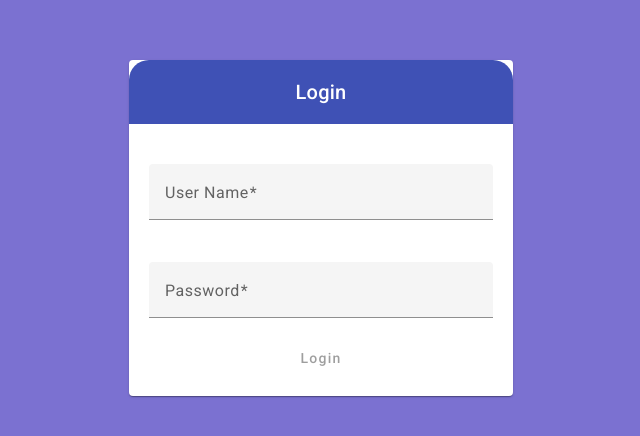
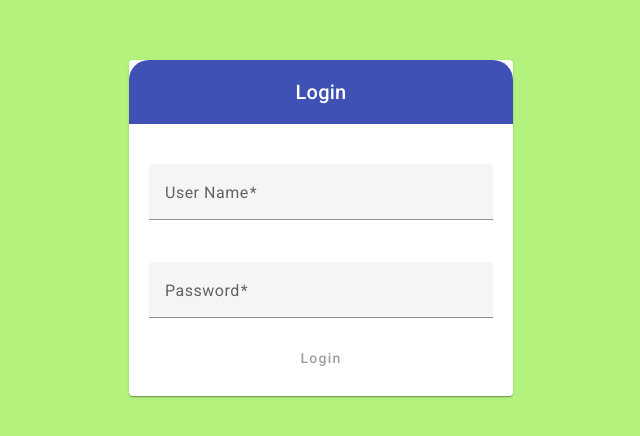
Before and after one commit to SingireddyBharath/SSDashboard, an Angular app: page /login in a window 1280 px wide. Shown: the part 172-608 px from the top of the page, without its empty margins (319-959 px from the left). Built offline with nearby package versions, Linux system fonts and the light colour scheme.

Commit message:
changed color for testing

```diff
--- a/src/app/components/login/login.component.html
+++ b/src/app/components/login/login.component.html
@@ -1,24 +1,24 @@
 <div fxLayoutAlign="center center" fxFlexFill>
   <mat-card fxFlex="30">
     <mat-toolbar color="primary"><span>Login</span></mat-toolbar>
-    <br>
-    <span *ngIf="loginFailed" style="color: red; text-align: center;">Credentials not found. Please try again.</span>
+    <br />
+    <span *ngIf="loginFailed" style="color: red; text-align: center">Credentials not found. Please try again.</span>
     <form fxLayoutAlign="stretch" fxLayout="column" class="form" #UserDetails="ngForm"
       (ngSubmit)="Login(UserDetails.value)">
       <mat-form-field>
         <mat-label>User Name</mat-label>
-        <input matInput name="userName" required [(ngModel)]="userName" ngModel>
+        <input matInput name="userName" required [(ngModel)]="userName" ngModel />
       </mat-form-field>
       <!-- <span *ngIf="UserName.touched && UserName.invalid" style="color: red;text-align: center;">User name cannot be empty</span> -->
-      <br>
+      <br />
       <mat-form-field>
         <mat-label>Password</mat-label>
-        <input type="password" matInput required name="password" [(ngModel)]="password" ngModel>
+        <input type="password" matInput required name="password" [(ngModel)]="password" ngModel />
       </mat-form-field>
       <!-- <span *ngIf="password.touched && password.invalid" style="color: red;text-align: center;">Password cannot be empty</span> -->
-      <button [disabled]="UserDetails.invalid" mat-button color="primary">Login</button>
-
-
+      <button [disabled]="UserDetails.invalid" mat-button color="primary">
+        Login
+      </button>
     </form>
   </mat-card>
 </div>
--- a/src/styles.css
+++ b/src/styles.css
@@ -1,7 +1,7 @@
 
 html, body {
     height: 100%;
-    background-color: rgb(123, 113, 209);
+    background-color: rgb(180, 242, 126);
     margin: 0;
     font-family: Roboto, "Helvetica Neue", sans-serif;
 }
```
